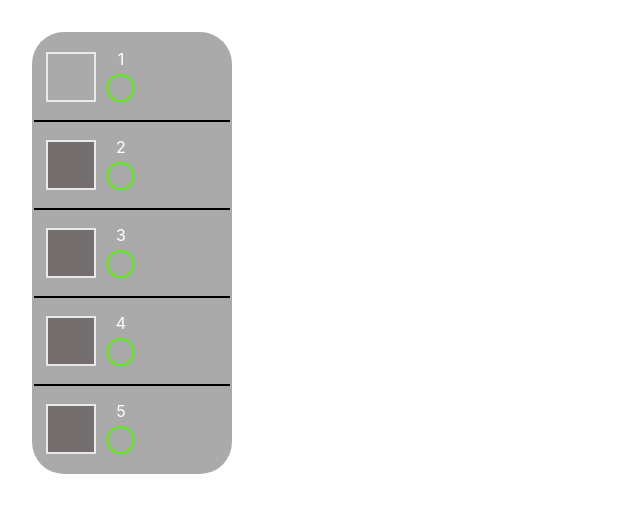
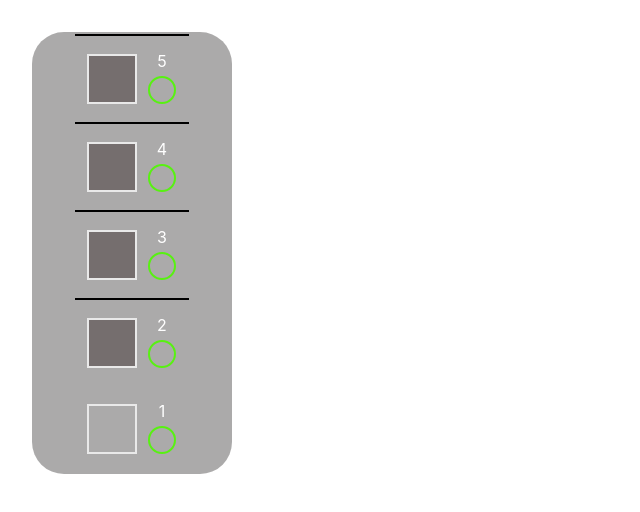
Before and after one commit to Momavi/elevator-test, a Vue app: page / in a window 1280 px wide. Shown: the top 512 px of the page, without its empty margins (0-640 px from the left). Built offline with nearby package versions, Linux system fonts and the light colour scheme.

Commit message:
microfix

```diff
--- a/src/App.vue
+++ b/src/App.vue
@@ -4,9 +4,7 @@
 
 <template>
   <main>
-    <Transition>
-      <House />
-    </Transition>
+    <House />
   </main>
 </template>
 
--- a/src/components/House.vue
+++ b/src/components/House.vue
@@ -15,5 +15,7 @@
     border-radius: 2rem;
     width: 200px;
     color: white;
+    display: flex;
+    flex-direction: column-reverse;
   }
 </style>
--- a/src/components/Level.vue
+++ /dev/null
@@ -1,5 +0,0 @@
-<script setup></script>
-
-<template></template>
-
-<style></style>
```
